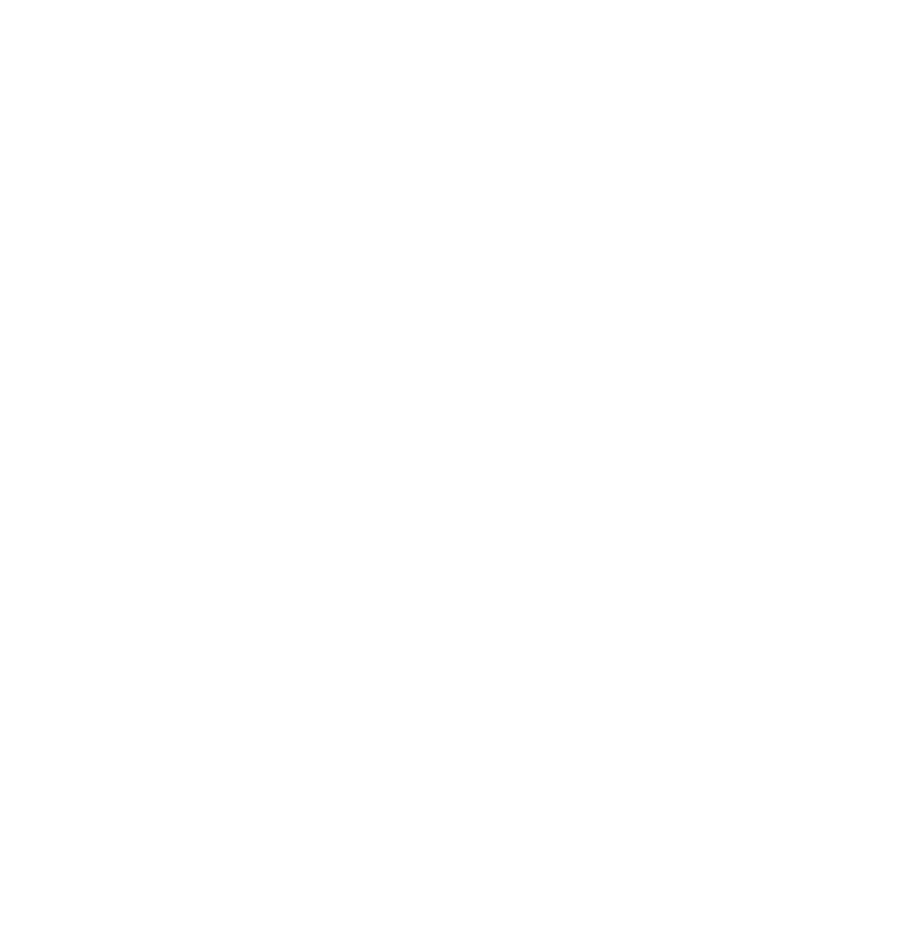
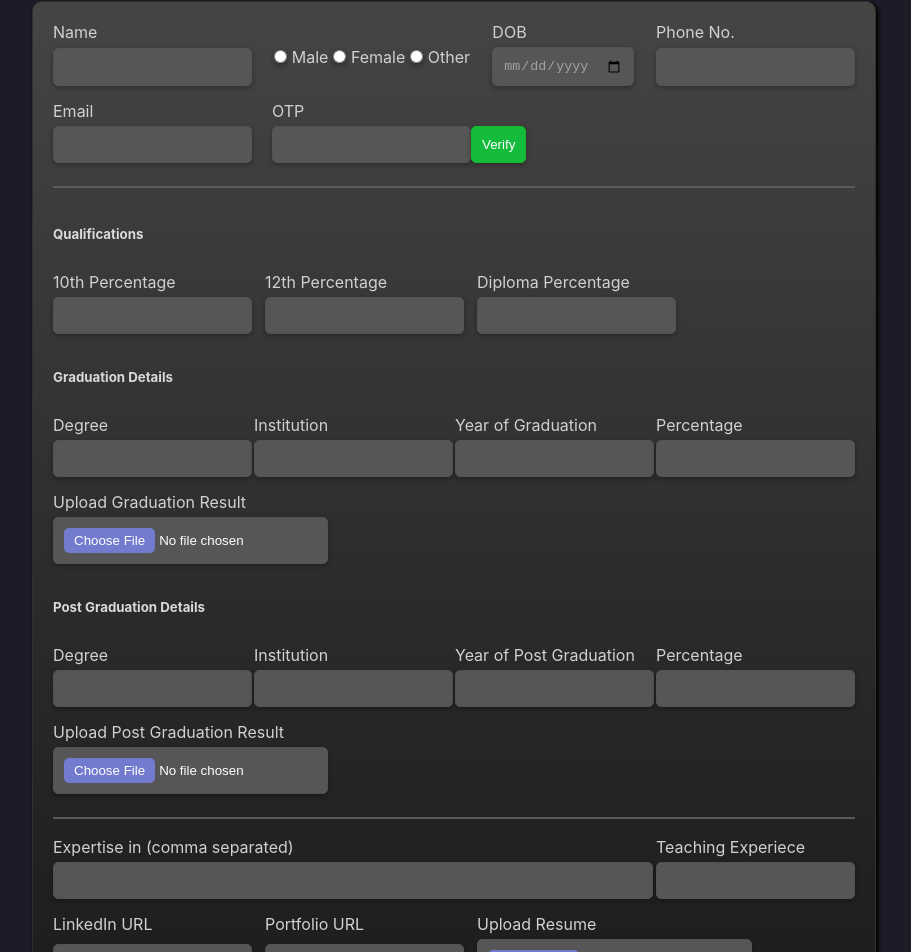
Before and after one commit to KhileshThakur/learnit-frontend, a React (Create React App) app: page /register-instructor in a window 1280 px wide. Shown: the part 239-1191 px from the top of the page, without its empty margins (186-1097 px from the left). Before the commit the page ends 800 px from the top, so only its background shows below. Built offline with nearby package versions, Linux system fonts and the light colour scheme; a web font is replaced by a local one.

Commit message:
Join As Instructor

```diff
--- /dev/null
+++ b/src/Auth/JoinAsInstructor.css
@@ -0,0 +1,75 @@
+.instructor-container {
+    margin: 30px 0 100px 0;
+    background: linear-gradient(180deg, #464444, #2c2a2a, #161616);
+    padding: 20px;
+    border-radius: 10px;
+    box-sizing: border-box;
+    border: 1px solid #312f2f;
+    box-shadow: 2px 2px 3px 1px #070606;
+}
+.instructor-container form {
+    display: grid;
+    gap: 10px;
+}
+.instructor-container .row {
+    display: flex;
+    justify-content: space-between;
+}
+.instructor-container .column {
+    display: grid;
+}
+.instructor-container .radio-group {
+    display: flex;
+    align-items: center;
+    gap: 5px;
+}
+.instructor-container .row-email {
+    display: flex;
+    gap: 20px;
+}
+.instructor-container input, .instructor-container select, .instructor-container button {
+    padding: 10px;
+    border: 1px solid #535353;
+    border-radius: 5px;
+    background-color: #565656;
+    color: #fff;
+    box-shadow: 0 2px 5px rgba(0, 0, 0, 0.3);
+    margin: 5px 0 5px 0;
+    box-sizing: border-box;
+    outline: none;
+}
+.instructor-container label{
+    color: #d1d1d1;
+}
+.instructor-container .subheading {
+    margin: 20px 0;
+    color: #dadada;
+}
+.instructor-container .row-qualification, .instructor-container .row-links, .instructor-container .row-check{
+    display: flex;
+    gap: 13px;
+}
+.instructor-container input[type="file"]::-webkit-file-upload-button {
+    background-color: #727BCD;
+    color: #fff;
+    padding: 5px 10px;
+    cursor: pointer;
+    border-radius: 5px;
+    outline: none;
+    border: none;
+    &:hover{
+        background-color: #454d9b;
+    }
+}
+.instructor-container #expertise{
+    width: 600px;
+}
+.instructor-container p {
+    color: #a6a6a6;
+    width: 700px;
+}
+.instructor-container #terms {
+    accent-color: #454d9b;
+    width: 30px;
+    box-shadow: none;
+}
--- a/src/Auth/JoinAsInstructor.js
+++ b/src/Auth/JoinAsInstructor.js
@@ -1,12 +1,151 @@
 import React from 'react';
 import AuthHeader from './AuthHeader';
+import './JoinAsInstructor.css'
 
 const JoinAsInstructor = () => {
     return (
         <div className="full-page">
             <AuthHeader />
             <h4 className="subtitle">Start Your Teaching Adventure – Sign Up and Inspire </h4>
+            <div className="instructor-container">
+                <form >
+                    <div className="row">
+                        <div className="column">
+                            <label htmlFor="name">Name</label>
+                            <input type="text" id="name" name="name" required />
+                        </div>
+                        <div className="column">
+                            <div className="radio-group">
+                                <label><input type="radio" name="gender" value="Male" required /> Male</label>
+                                <label><input type="radio" name="gender" value="Female" required /> Female</label>
+                                <label><input type="radio" name="gender" value="Other" required /> Other</label>
+                            </div>
+                        </div>
+                        <div className="column">
+                            <label htmlFor="dob">DOB</label>
+                            <input type="date" id="dob" name="dob" required />
+                        </div>
+                        <div className="column">
+                            <label htmlFor="phone">Phone No.</label>
+                            <input type="number" id="phone" name="phone" required />
+                        </div>
+                    </div>
 
+                    <div className="row-email">
+                        <div className="column">
+                            <label htmlFor="email">Email</label>
+                            <input type="email" id="email" name="email" required />
+                        </div>
+                        <div className="column">
+                            <label htmlFor="otp">OTP</label>
+                            <div className="button-container">
+                                <input type="text" id="otp" name="otp" />
+                                <button type="button" className="verify-btn">Verify</button>
+                            </div>
+                        </div>
+                    </div>
+                    <hr className="separation-line" />
+                    <h5 className="subheading">Qualifications</h5>
+                    <div className="row-qualification">
+                        <div className="column">
+                            <label htmlFor="tenthpc">10th Percentage</label>
+                            <input type="number" id="tenthpc" name="tenthpc" required />
+                        </div>
+                        <div className="column">
+                            <label htmlFor="twelfthpc">12th Percentage</label>
+                            <input type="twelfthpc" id="twelfthpc" name="twelfthpc" />
+                        </div>
+                        <div className="column">
+                            <label htmlFor="deplomapc">Diploma Percentage</label>
+                            <input type="deplomapc" id="deplomapc" name="deplomapc" />
+                        </div>
+                    </div>
+                    <h5 className="subheading">Graduation Details</h5>
+                    <div className="row">
+                        <div className="column">
+                            <label htmlFor="degree">Degree</label>
+                            <input type="text" id="degree" name="degree" required />
+                        </div>
+                        <div className="column">
+                            <label htmlFor="ginstitute">Institution</label>
+                            <input type="text" id="ginstitute" name="ginstitute" required />
+                        </div>
+                        <div className="column">
+                            <label htmlFor="yrgrad">Year of Graduation</label>
+                            <input type="text" id="yrgrad" name="yrgrad" required />
+                        </div>
+                        <div className="column">
+                            <label htmlFor="gradpc">Percentage</label>
+                            <input type="number" id="gradpc" name="gradpc" required />
+                        </div>
+                    </div>
+                    <div className="row">
+                        <div className="column">
+                            <label htmlFor="gradresult">Upload Graduation Result</label>
+                            <input type="file" name="gradresult" id="gradresult" required />
+                        </div>
+                    </div>
+                    <h5 className="subheading">Post Graduation Details</h5>
+                    <div className="row">
+                        <div className="column">
+                            <label htmlFor="pdegree">Degree</label>
+                            <input type="text" id="pdegree" name="pdegree" />
+                        </div>
+                        <div className="column">
+                            <label htmlFor="pinstitute">Institution</label>
+                            <input type="text" id="pinstitute" name="pinstitute" />
+                        </div>
+                        <div className="column">
+                            <label htmlFor="yrpgrad">Year of Post Graduation</label>
+                            <input type="text" id="yrpgrad" name="yrpgrad" />
+                        </div>
+                        <div className="column">
+                            <label htmlFor="pgradpc">Percentage</label>
+                            <input type="number" id="pgradpc" name="pgradpc" />
+                        </div>
+                    </div>
+                    <div className="row">
+                        <div className="column">
+                            <label htmlFor="pgradresult">Upload Post Graduation Result</label>
+                            <input type="file" name="pgradresult" id="pgradresult" />
+                        </div>
+                    </div>
+                    <hr className="separation-line" />
+                    <div className="row">
+                        <div className="column">
+                            <label htmlFor="expertise">Expertise in (comma separated)</label>
+                            <input type="text" id="expertise" name="expertise" required />
+                        </div>
+                        <div className="column">
+                            <label htmlFor="teachexp">Teaching Experiece</label>
+                            <input type="number" id="teachexp" name="teachexp" required />
+                        </div>
+                    </div>
+                    <div className="row-links">
+                    <div className="column">
+                            <label htmlFor="linkedin">LinkedIn URL</label>
+                            <input type="url" id="linkedin" name="linkedin" />
+                        </div>
+                        <div className="column">
+                            <label htmlFor="portfolio">Portfolio URL</label>
+                            <input type="portfolio" id="portfolio" name="portfolio" />
+                        </div>
+                        <div className="column">
+                            <label htmlFor="resume">Upload Resume</label>
+                            <input type="file" name="resume" id="resume" required />
+                        </div>
+                    </div>
+                    <hr className="separation-line" />
+                    <div className="row-check">
+                        <input type="checkbox" name="terms" id="terms" required/>
+                        <p>I certify that the information I have provided is accurate and complete. I understand that any false or misleading details may lead to the rejection of my application or future disqualification.</p>
+                    </div>
+
+                    <div className="row">
+                        <button type="submit">Generate Account</button>
+                    </div>
+                </form>
+            </div>
         </div>
     );
 };
--- a/src/Auth/JoinAsLearner.css
+++ b/src/Auth/JoinAsLearner.css
@@ -1,10 +1,10 @@
-.row {
+.learner-container .row {
     display: flex;
     gap: 30px;
     justify-content: space-between;
     align-items: center;
 }
-.column {
+.learner-container .column {
     display: grid;
 }
 .learner-container label {
@@ -13,9 +13,10 @@
     color: #d1d1d1;
 }
 
-.radio-group {
+.learner-container .radio-group {
     display: flex;
     gap: 10px;
+    align-items: center;
 }
 .learner-container {
     margin: 30px 0 100px 0;
@@ -48,7 +49,7 @@
   margin: 0;
 }
 
-#email, #subjects {
+.learner-container #email,.learner-container #subjects {
     width: 330px;
 }
 .separation-line {
@@ -56,7 +57,7 @@
     color: #5a5a5a;
     border: 1px solid;
 }
-#checkbox {
+.learner-container #checkbox {
     accent-color: #a7a7a7;
 }
 input[type="radio"] {
@@ -79,11 +80,11 @@
 #university, #college, #dob {
     color: #a5a2a2;
 }
-.row-email {
+.learner-container .row-email {
     display: flex;
     gap: 20px;
 }
-.row-checkbox {
+.learner-container .row-checkbox {
     display: flex;
     gap: 5px;
     color: #d1d1d1;
```
